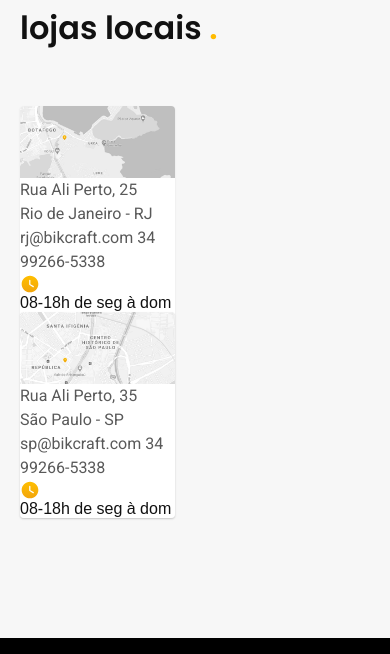
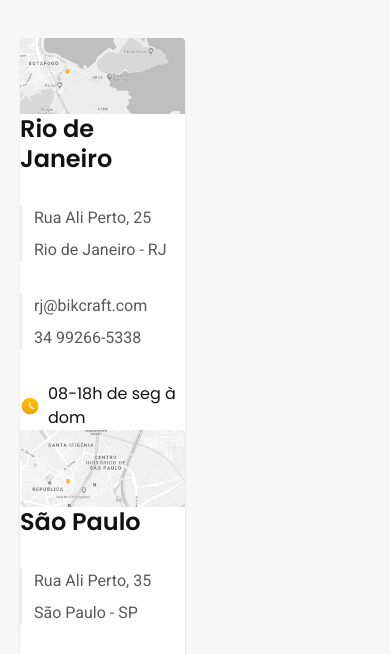
Before and after one commit to paulo4g/bikcraft, a plain HTML site: page contato.html in a window 390 px wide. Shown: the part 1764-2418 px from the top of the page. Drawn offline with Linux system fonts and the light colour scheme; files whose address does not match are found by name.

Commit message:
agora sim a página de contato está ok

```diff
--- a/contato.html
+++ b/contato.html
@@ -98,6 +98,8 @@
 
       <div class="lojas-item">
         <img src="./img/lojas/rj.jpg" alt="Mapa marcando o endereço em Rua Ali Perto, 25 Rio de Janeiro - RJ">
+        <div class="lojas-conteudo">
+          <h3 class="font-1-xl">Rio de Janeiro</h3>
           <div class="lojas-dados font-2-s cor-8">
             <p>Rua Ali Perto, 25</p>
             <p>Rio de Janeiro - RJ</p>
@@ -108,10 +110,14 @@
               >
               <a href="tel:+34992665338">34 99266-5338</a>
         </div>
-      <p><img src="./img/icones/horario.svg" alt="">08-18h de seg à dom</p>
+        <p class="lojas-tempo font-1-s"><img src="./img/icones/horario.svg" alt="">08-18h de seg à dom</p>
+        </div>
+
 
       <div class="lojas-item">
         <img src="./img/lojas/sp.jpg" alt="Mapa marcando o endereço em Rua Ali Perto, 35 São Paulo - SP">
+        <div class="lojas-conteudo">
+          <h3 class="font-1-xl">São Paulo</h3>
           <div class="lojas-dados font-2-s cor-8">
             <p>Rua Ali Perto, 35</p>
             <p>São Paulo - SP</p>
@@ -122,7 +128,9 @@
               >
               <a href="tel:+34992665338">34 99266-5338</a>
         </div>
-      <p><img src="./img/icones/horario.svg" alt="">08-18h de seg à dom</p>
+        <p class="lojas-tempo font-1-s"><img src="./img/icones/horario.svg" alt="">08-18h de seg à dom</p>
+        </div>
+
     </article>
 
     <footer class="footer-bg">
--- a/css/contato/lojas.css
+++ b/css/contato/lojas.css
@@ -24,4 +24,37 @@
 .lojas-conteudo {
   display: grid;
   grid-template-columns: 1fr 1fr;
+  gap: 32px 16px;
 }
+
+.lojas-conteudo h3,
+.lojas-tempo {
+  grid-column: 1/-1 ;
+}
+
+.lojas-dados {
+  display: grid;
+  gap: 8px;
+  border-left: 2px solid var(--cor-2);
+  padding-left: 12px;
+}
+
+.lojas-tempo {
+  display: flex;
+  align-items: center;
+  gap: 8px;
+}
+
+@media (max-width: 800px) {
+  .lojas {
+    gap: 20px;
+    padding-top: 60px;
+    padding-bottom: 60px;
+  }
+  .lojas h2 {
+    margin-bottom: 32px;
+  }
+  .lojas-conteudo {
+    grid-template-columns: 1fr;
+  }
+}
```
Lines whose indentation alone changed are shown as unchanged.
